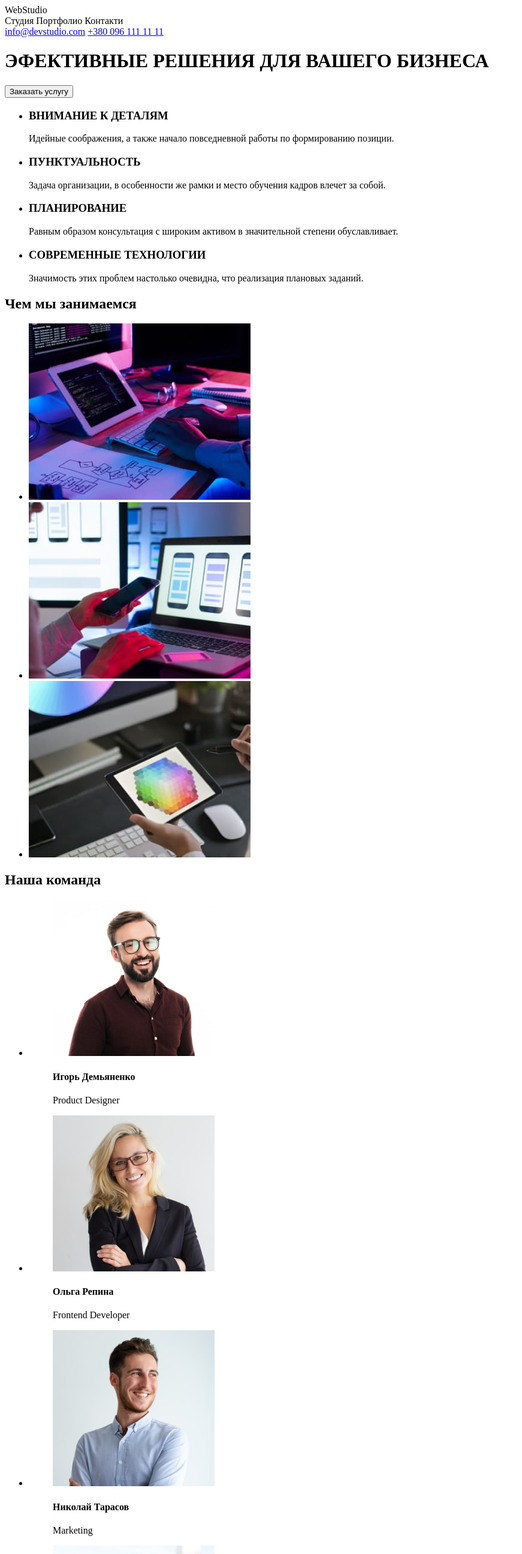
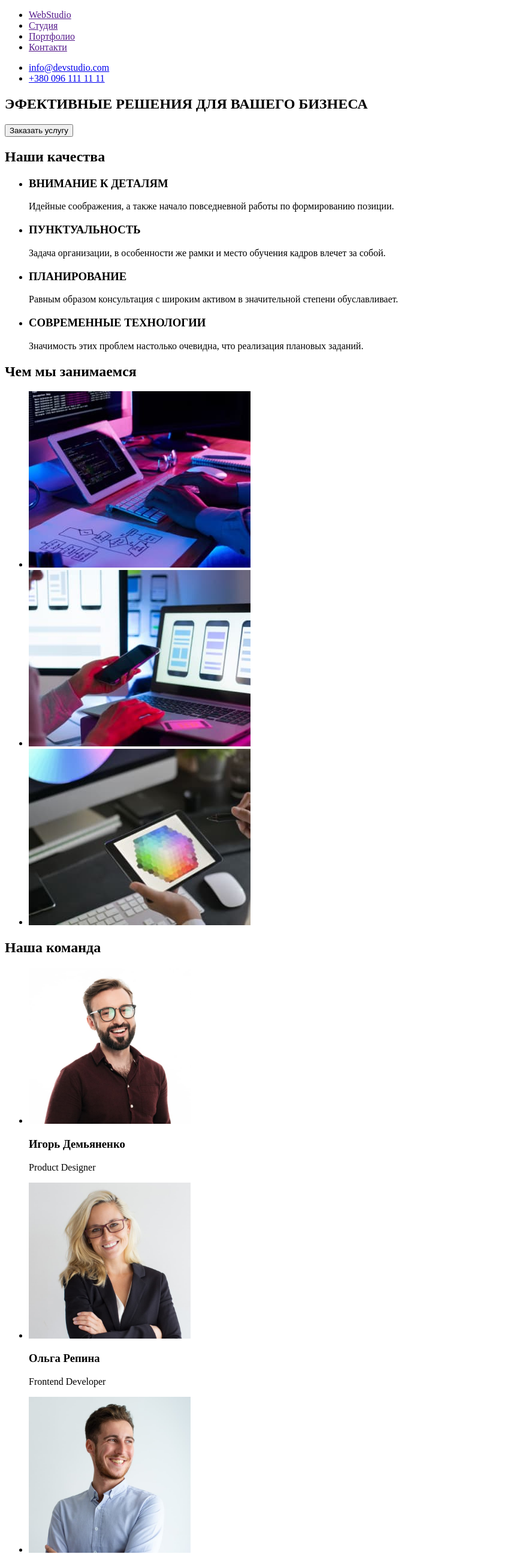
Before and after one commit to AlexKusha/goit-markup-hw-01, a plain HTML site: page index.html in a window 1280 px wide. Shown: the top 2590 px of the page at 60% size, without its empty margins (0-871 px from the left). Drawn offline with Linux system fonts and the light colour scheme.

Commit message:
Вніс правки ментора

```diff
--- a/index.html
+++ b/index.html
@@ -1,5 +1,5 @@
 <!DOCTYPE html>
-<html lang="en">
+<html lang="ru">
 <head>
     <meta charset="UTF-8">
     <meta http-equiv="X-UA-Compatible" content="IE=edge">
@@ -8,21 +8,30 @@
     <link rel="stylesheet" href="css/style.css">
 </head>
 <body>
+    <!-- Шапка сайта -->
     <header>
-        <a>WebStudio</a>
         <nav>
-            <a>Студия</a>
-            <a>Портфолио</a>
-            <a>Контакти</a>
+            <ul>
+                <li><a href="">WebStudio</a></li>
+                <li><a href="">Студия</a></li>
+                <li><a href="">Портфолио</a></li>
+                <li><a href="">Контакти</a></li>
+            </ul>
         </nav>
-        <a href="mailto:info@devstudio.com">info@devstudio.com</a>
-        <a href="tel:+3800961111111">+380 096 111 11 11</a>
+        <ul>
+            <li><a href="mailto:info@devstudio.com">info@devstudio.com</a></li>
+            <li><a href="tel:+3800961111111">+380 096 111 11 11</a></li>
+        </ul>
     </header>
     <main>
+        <!-- Заголовок сайта -->
+        <section>
             <h1>ЭФЕКТИВНЫЕ РЕШЕНИЯ ДЛЯ ВАШЕГО БИЗНЕСА</h1>
-        <input type="button" value="Заказать услугу">
-    </main>
-    <div>
+            <button type="button" value="Заказать услугу">Заказать услугу</button>
+        </section>
+        <!-- Наши качества -->
+        <section>
+            <h2>Наши качества</h2><!-- сделать невидимим -->
             <ul>
                 <li>
                     <h3>ВНИМАНИЕ К ДЕТАЛЯМ</h3>
@@ -41,59 +50,53 @@
                     <p>Значимость этих проблем настолько очевидна, что реализация плановых заданий.</p>
                 </li>
             </ul>
+        </section>
+        <!-- Чем ми занимаемся -->
+        <section>
             <h2>Чем мы занимаемся</h2>
             <ul>
                 <li><img src="images/img_1.jpg" alt="coding_men" width="370" height="294"></li>
                 <li><img src="images/img_2.jpg" alt="phone_in_hand" width="370" height="294"></li>
                 <li><img src="images/img_3.jpg" alt="color_desing" width="370" height="294"></li>
             </ul>
-    </div>
-    <div>
+        </section>
+        <!-- Наша команда -->
+        <section>
             <h2>Наша команда</h2>
             <ul>
                 <li>
-                <figure>
                     <img src="images/img_demianenko_1.jpg" alt="Игорь Демьяненко" width="270" height="260">
-                    <figcaption>
-                        <h4>Игорь Демьяненко</h4>
+                    <h3>Игорь Демьяненко</h3>
                     <p>Product Designer</p>
-                    </figcaption>
-                </figure>
                 </li>
                 <li>
-                <figure>
                     <img src="images/img_repina_2.jpg" alt="Ольга Репина" width="270" height="260">
-                    <figcaption>
-                        <h4>Ольга Репина</h4>
+                    <h3>Ольга Репина</h3>
                     <p>Frontend Developer</p>
-                    </figcaption>
-                </figure>
                 </li>
                 <li>
-                <figure>
                     <img src="images/img_terasov_3.jpg" alt="Николай Тарасов" width="270" height="260">
-                    <figcaption>
-                        <h4>Николай Тарасов</h4>
+                    <h3>Николай Тарасов</h3>
                     <p>Marketing</p>
-                    </figcaption>
-                </figure>
                 </li>
                 <li>
-                <figure>
                     <img src="images/img_ermakov_4.jpg" alt="Михаил Ермаков" width="270" height="260">
-                    <figcaption>
-                        <h4>Михаил Ермаков</h4>
+                    <h3>Михаил Ермаков</h3>
                     <p>UI Designer</p>
-                    </figcaption>
-                </figure>
                 </li>
             </ul>
-    </div>
+        </section>
+    </main>
+    <!-- Подвал сайта -->
     <footer>
-        <a>WebStudio</a>
-        <address>г. Киев, пр-т Леси Украинки, 26</address>
+        <a href="">WebStudio</a>
+        <address>
+            <a href="https://goo.gl/maps/nJLSfyrJhWPgLPs37" target="blank" rel="noopener noreferrer">
+                г. Киев, пр-т Леси Украинки, 26
+            </a>
             <a href="mailto:info@devstudio.com">info@devstudio.com</a>
             <a href="tel:+3800961111111">+380 096 111 11 11</a>
+        </address>
     </footer>
 </body>
 </html>
```
Lines whose indentation alone changed are shown as unchanged.
